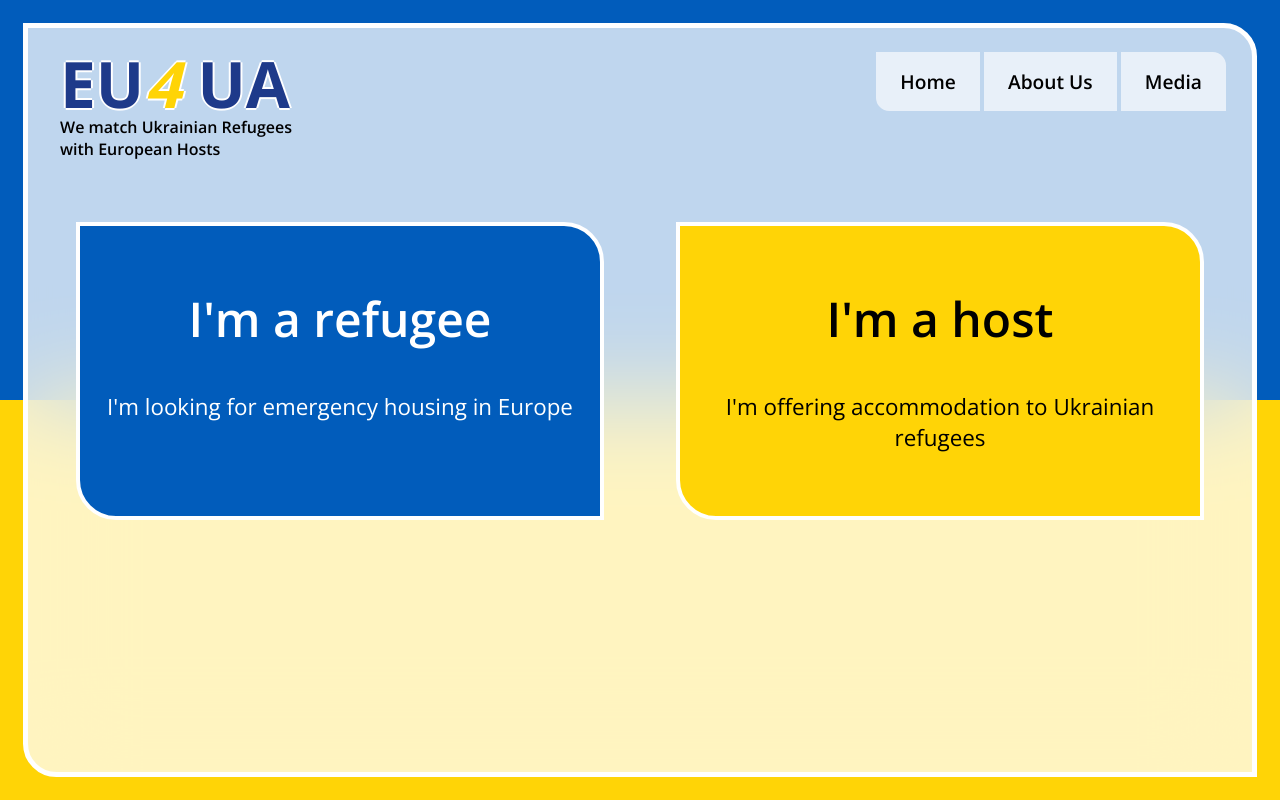
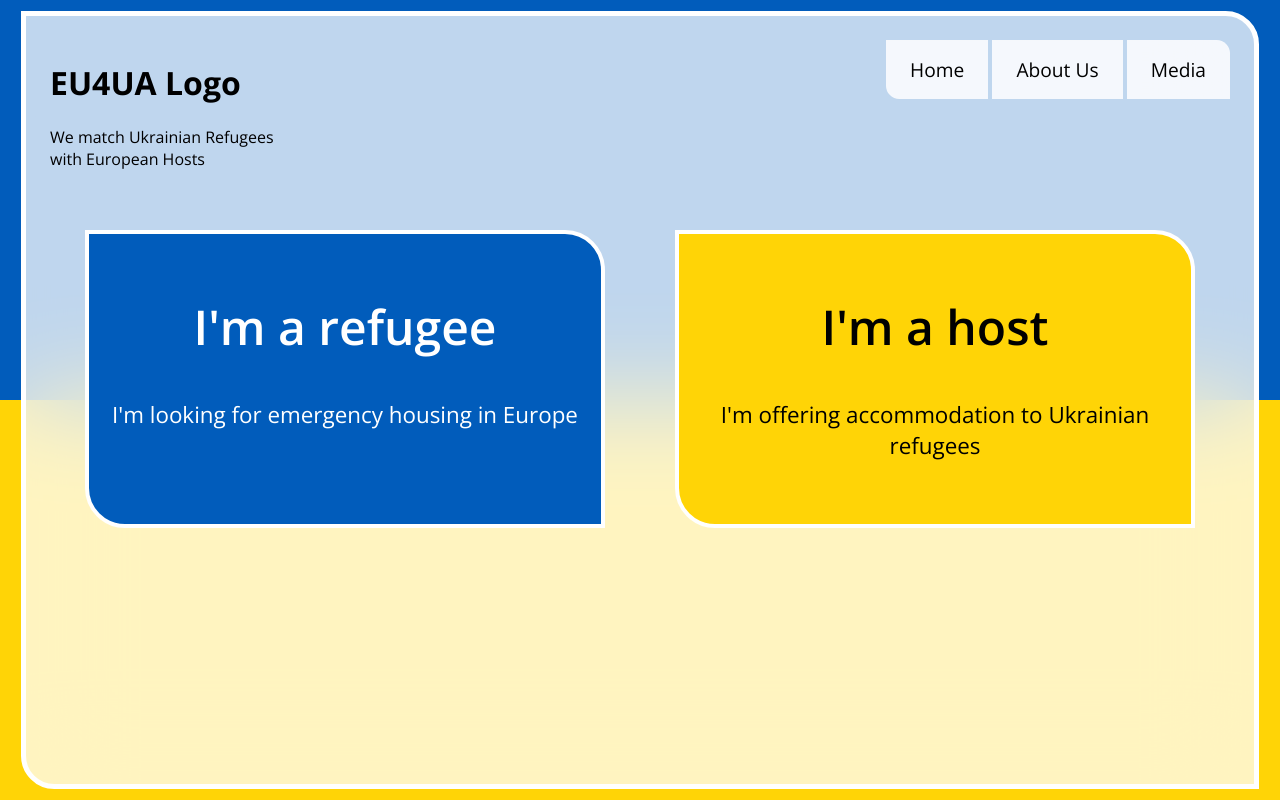
Before and after one commit to jake-jenkins/eu4ua---UI-concept, a plain HTML site: page index.html in a window 1280 px wide. Drawn offline with nearby package versions, Linux system fonts and the light colour scheme.

Commit message:
overhaul
fixing some stuff - still early concept

```diff
--- a/index.html
+++ b/index.html
@@ -5,46 +5,43 @@
     <meta charset="UTF-8">
     <meta http-equiv="X-UA-Compatible" content="IE=edge">
     <meta name="viewport" content="width=device-width, initial-scale=1.0">
-    <link rel="stylesheet" href="styles.css" />
-    <title>EU4UA.org</title>
+    <link rel="stylesheet" href="/styles.css">
+    <title>Document</title>
 </head>
 
 <body>
-    <div id="holder">
-        <div class="blue flag"></div>
-        <div class="yellow flag"></div>
 
 
+    <div class="flag">
+        <div class="blue"></div>
+        <div class="yellow"></div>
     </div>
-    <main>
+
+    <div class="container">
         <header>
             <div class="logo">
-                <h1>EU<span class="logo4">4</span> UA</h1>
+                <h1>EU4UA Logo</h1>
                 We match Ukrainian Refugees<br />
                 with European Hosts
             </div>
-            <div>
+            <div class="nav">
                 <nav>
                     <ul>
                         <li>Home</li>
                         <li>About Us</li>
                         <li>Media</li>
+                    </ul>
                 </nav>
             </div>
         </header>
-
-
-        <div class="container">
-
-            <div>
-                <a href="#" class="cta cta2">
+        <main>
+            <div class="grid2">
+                <div id="host"><a href="#" class="cta bluebg">
                         <h2>I'm a refugee</h2>
                         <p>I'm looking for emergency housing in Europe</p>
                     </a>
                 </div>
-
-            <div>
-                <a href="#" class="cta yellow">
+                <div id="refugee"><a href="#" class="cta yellowbg">
                         <h2>I'm a host</h2>
                         <p>I'm offering accommodation to Ukrainian refugees</p>
                     </a>
@@ -52,6 +49,9 @@
             </div>
 
         </main>
+    </div>
+
+
 </body>
 
 </html>
--- a/styles.css
+++ b/styles.css
@@ -7,63 +7,81 @@ body {
     color: #000;
 }
 
-#holder {
+.flag {
+display: flex;
+flex-direction: column;
+z-index: 1;
 width: 100%;
 height: 100%;
-    position: absolute;
-    /* display: flex; */
+min-height: 100vh;
+}
+
+.yellow {
+min-height: 50%;
+top: 50vh;
+background: rgb(255,212,6);
+z-index: 2;
+display: block;
+position:absolute;
+width: 100%;
 }
 
 .blue {
-    background-color: rgb(1,92,187);
+min-height: 50%;
+background: rgb(1,92,187);
+z-index: 2;
+display: block;
+position:absolute;
+width: 100%;
 }
 
-.yellow {
+.yellowbg {
 background-color: rgb(255,212,6);
-    color:#000;
+color: #000;
 }
 
-.flag {
-    width: 100%;
-    min-height: 50%;
-    z-index: -1;
+.bluebg {
+background-color: rgb(1,92,187);
+color: #fff;
+}
+.container {
+    z-index: 3;
+    max-width: 1200px;
+    width: Calc(100% - 100px);
+    height: 90%;
+    position: fixed;
+    top: 50%;
+    left: 50%;
+    -ms-transform: translate(-50%, -50%);
+    transform: translate(-50%, -50%);
+    padding: 24px;
+    border-radius: 0pt 25pt;
+    border: solid #fff 5px;
+    background-color: rgba(255, 255, 255, .75);
+    backdrop-filter: blur(50px);
+}
+
+main {
+    margin: 60px 0px;
 }
 
 header {
     display: flex;
-    font-weight: 600;
-    padding: 12px 0px;
-}
-
-header div:nth-child(2) {
-    width: 100%;
-    flex-grow: 2;
-    text-align: end;
 }
 
 .logo {
-    text-align: left;
-    width: 400px;
-    margin-left: 20px;
+    width: 300px
 }
 
-.logo4 {
-    color: rgb(255,212,6);
-    font-style: italic;
-}
-
-nav ul {
-    margin-block-start: 0em;
-    margin-block-end: 0em;
-    padding-inline-start: 0px;
-    margin-top: 16px;
-    margin-right: 14px;
+.nav {
+    width: 100%;
+    text-align: end;
 }
 
 nav ul li {
     display: inline;
     padding: 16px 24px;
-    background-color: rgba(255, 255, 255, 0.65);
+    background-color: rgba(255, 255, 255, 0.85);
     color: #000;
     cursor: pointer;
     font-size: 1.2rem;
@@ -83,53 +101,13 @@ nav ul li:nth-last-child(1) {
     border-radius: 0pt 10pt 0pt 0pt;
 }
 
-main {
-    z-index: 1;
-    max-width: 1400px;
-    width: Calc(100vw - 80px);
-    min-height: 90vh;
-    padding: 12px;
-    border-radius: 0pt 25pt;
-    text-align: center;
-    margin: 0px;
-    position: absolute;
-    top: 50%;
-    left: 50%;
-    -ms-transform: translate(-50%, -50%);
-    transform: translate(-50%, -50%);
-    border: solid #fff 5px;
-    background-color: rgba(255, 255, 255, .75);
-    backdrop-filter: blur(50px);
-}
-
-h1 {
-    font-size: 4rem;
-    line-height: 4rem;
-    text-shadow: -2px 0 #fff, 0 2px #fff, 2px 0 #fff, 0 -2px #fff;
-    margin-block-start: 0px !important;
-    margin-block-end: 0px !important;
-    color: #1e3a8a;
-    font-weight: 700;
-}
-
-h2 {
-    font-size: 3rem;
-    font-weight: 600;
-}
-
-.container {
+.grid2 {
     display: grid;
     grid-template-columns: 1fr 1fr;
     grid-template-rows: 1fr;
     gap: 0px 0px;
     grid-template-areas:
       ". .";
-    width: 100%;
-    padding: 50px 0px;
-
-}
-
-.container div {
     width: 100%;
 }
 
@@ -144,44 +122,30 @@ h2 {
     border: solid #fff 4px;
     max-width: 500px;
     min-height: 250px;
+    text-align: center;
 }
 
-.cta2 {
-    background-color: rgb(1,92,187);
-    color: #fff;
-}
-
-.cta3 {
-    padding: 12px 24px;
-    min-height: 60px;
-    max-width: auto !important;
-    border-radius: 0pt 10pt;
-    border: solid #fff 2px;
-    cursor: pointer;
+h2 {
+    font-size: 3rem;
     font-weight: 600;
 }
 
 @media screen and (max-width: 860px) {
 
-    #holder {
-        padding: 0px;
-    }
-
     header {
-        display: block;
-        padding: 50px 8px 0px 8px;
+        display: flex;
+        flex-direction: column;
     }
 
     .logo {
-        height: 120px;
+        width: 100%;
         text-align: center;
+    }
+.container {
+    height: 100%;
     width: 100%;
-        margin-left: 0px;
-    }
-
-    header div {
-        display: block;
-        width: 100%;
+    border-radius: 0pt;
+    padding: 10px 20px;
 }
 
 nav ul {
@@ -195,16 +159,7 @@ h2 {
     font-size: 1.1rem;
 }
 
-    main {
-        width: Calc(100vw - 38px);
-        height: 100%;
-        border: none;
-        border-radius: 0pt;
-        padding: 20px 10px 10px 10px;
-        margin: 0px;
-    }
-
-    .container {
+.grid2 {
     display: grid;
     grid-template-columns: 1fr;
     grid-template-rows: 1fr;
@@ -213,7 +168,8 @@ h2 {
       ".";
 }
 
-    .cta {
-        width: 85%;
+.grid2 div {
+    width: 100%;
 }
+
 }
```
Lines whose indentation alone changed are shown as unchanged.
